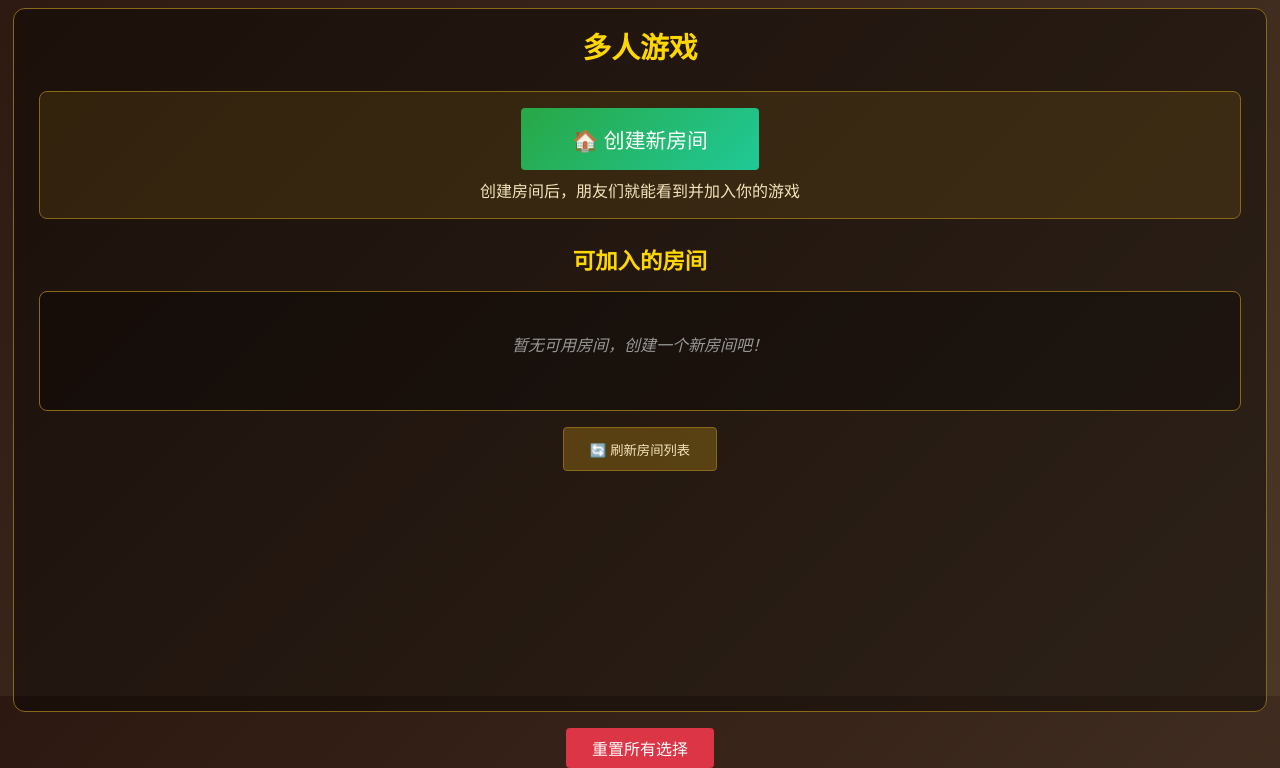
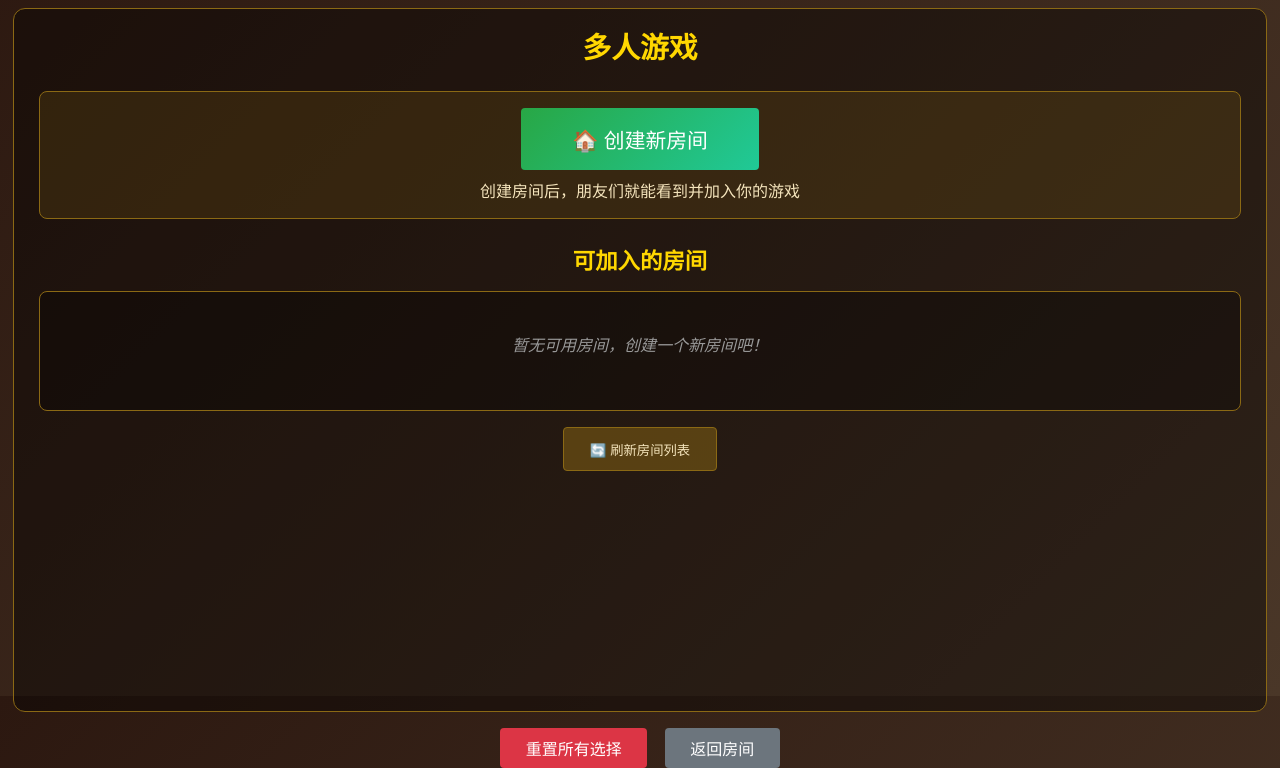
Before and after one commit to yingkaicui137/cuiykai, a plain HTML site: page index.html in a window 1280 px wide. Shown: the part 104-872 px from the top of the page. Drawn offline with Linux system fonts and the light colour scheme.

Commit message:
Update index.html

```diff
--- a/index.html
+++ b/index.html
@@ -107,7 +107,8 @@
                     <button id="start-game-btn" onclick="startGameFromPreparation()">开始游戏</button>
                 </div>
                 <div id="reset-container" style="text-align: center; margin-top: 2vh;">
-                    <button id="reset-selection-btn" onclick="resetAllSelections()" style="background: #dc3545; color: white; padding: 1vh 2vw; border: none; border-radius: 0.5vh; font-size: 1rem;">重置所有选择</button>
+                    <button id="reset-selection-btn" onclick="resetAllSelections()" style="background: #dc3545; color: white; padding: 1vh 2vw; border: none; border-radius: 0.5vh; font-size: 1rem; margin-right: 1vw;">重置所有选择</button>
+                    <button id="back-to-room-btn" onclick="backToRoomSelection()" style="background: #6c757d; color: white; padding: 1vh 2vw; border: none; border-radius: 0.5vh; font-size: 1rem;">返回房间</button>
                 </div>
             </div>
 
```
